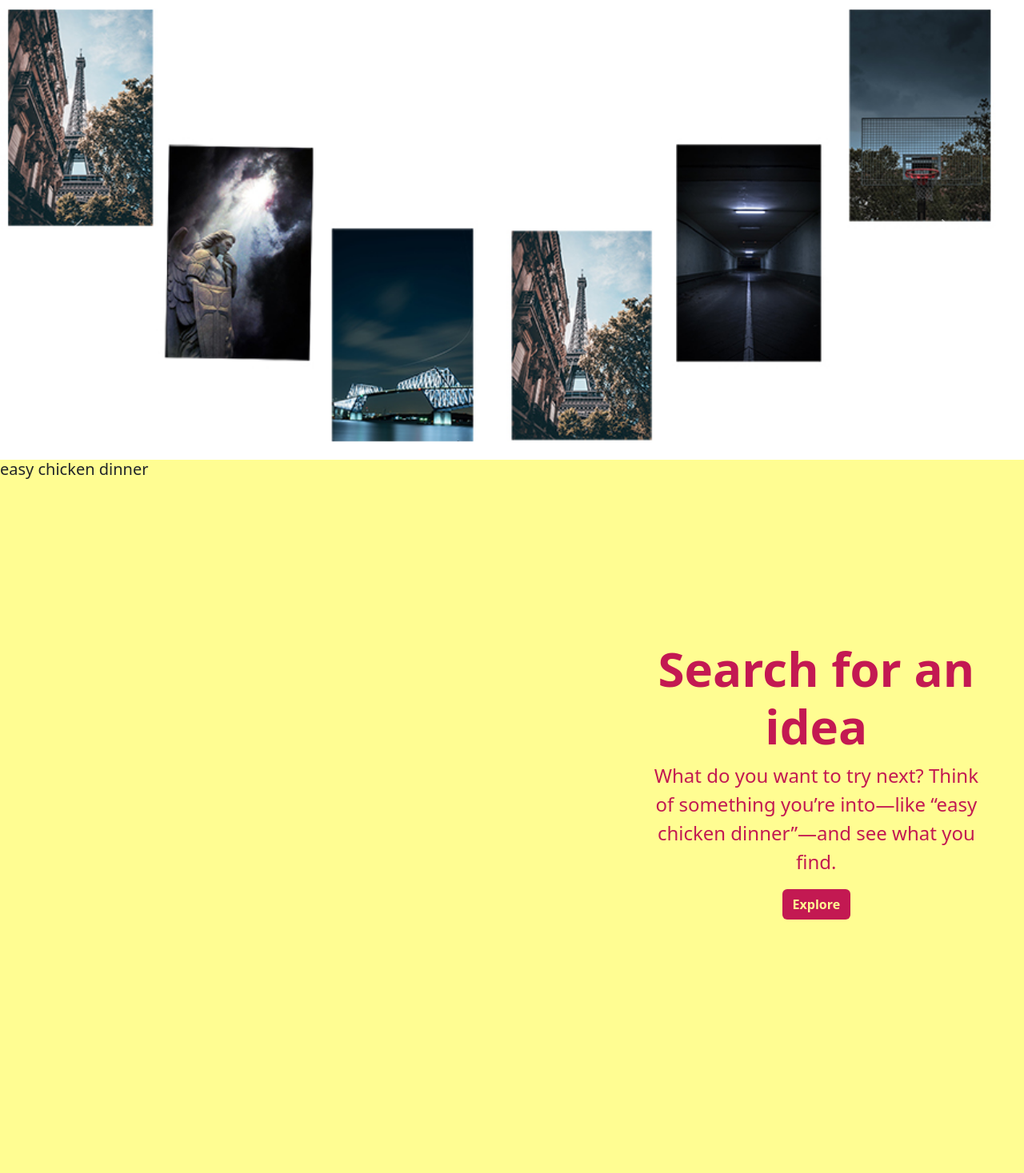
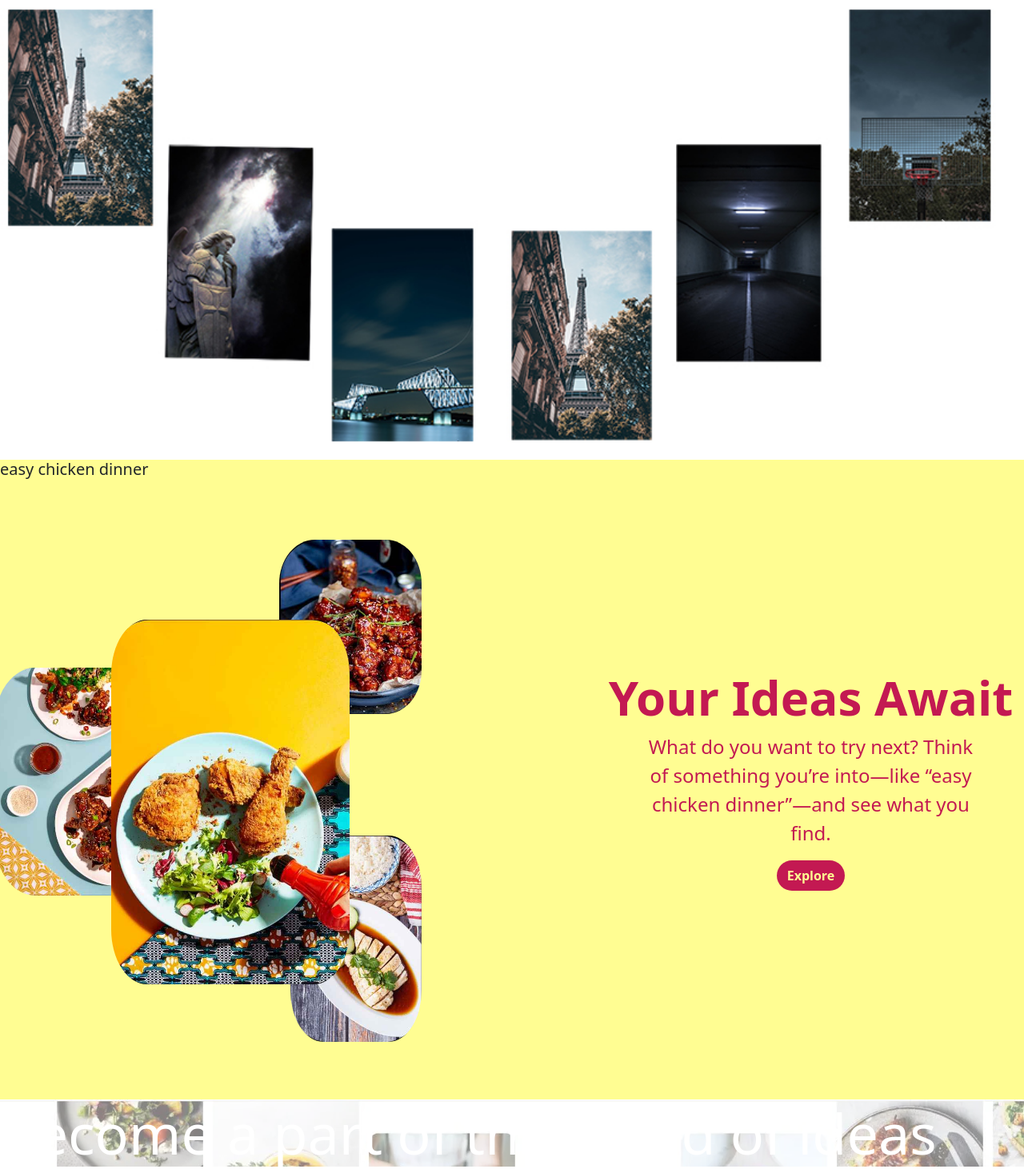
Before and after one commit to sananabbasi/new-one, a PHP site: page / in a window 1280 px wide. Shown: the part 331-1798 px from the top of the page at 80% size. Before the commit the page ends 1481 px from the top, so only its background shows below. Run offline with PHP 8.4, Linux system fonts and the light colour scheme.

Commit message:
Add existing project files to Git

```diff
--- a/index.php
+++ b/index.php
@@ -55,6 +55,7 @@ color:#111111;
 background-color: #C31952;
 color:#FFFD92;
 font-weight:700;
+border-radius: 20px;
 }
 
 .vertical-center {
@@ -64,6 +65,23 @@ font-weight:700;
   -ms-transform: translateY(-50%);
   transform: translateY(-50%);
 }
+.slide1img{
+  position: absolute;
+  top: 0;
+  left: 0;
+  border-radius: 23%;
+}
+.bgimage{
+
+  background-image: url('images/slide2/Example.png');
+  opacity: 0.5;
+    background-color: #000;
+}
+.loginpage{
+  font-size:70px; font-weight:600px; color:#FFFFFF;
+}
+
+
 
 </style>
 </head>
@@ -155,12 +173,20 @@ font-weight:700;
 <div class="yellow-div" style="background-color:#FFFD92; height:100vh; position: relative;">
        <div class="row ">
       <div class="col-md-7">
-         <h5>easy chicken dinner</h5>
+        <div class="imgwraper" style="position: relative">
+        <img  src="images/slide2/download.jpg" style="right: 210px;top:100px; position:absolute; height:218px; width:178px; border-radius: 25%;">
+        <img  src="images/slide2/download (1).jpg" style="right: 540px;top:260px; position:absolute; height:285px; width:204px; border-radius: 25%;">
+        <img  src="images/slide2/download (2).jpg" style="right: 210px;top:470px; position:absolute; height:258px; width:164px; border-radius: 25%;">
+
+        <img  src="images/slide2/download (3).jpg" style="right:300px;top:200px; position:absolute; height:456px; width:298px; border-radius: 15%;">
+</div>
+
+         <h5 class="dinner">easy chicken dinner</h5>
 
        </div>
        <div class="col-md-5">
         <div class="text-center vertical-center">
-         <h1 style="font-size:60px; font-weight:700; color:#C31952;">Search for an idea</h1>
+         <h1 style="font-size:60px; font-weight:700; color:#C31952;">Your Ideas Await</h1>
          <p style="font-size:24px; font-weight: 400; color:#C31952">What do you want to try next? Think<br> of something you’re into—like “easy<br> chicken dinner”—and see what you<br> find.</p>
          <a type="button" class="btn idea-btn">Explore </a>
         </div>
@@ -168,6 +194,14 @@ font-weight:700;
 
 </div>
 </div>
+<!-- Background image -->
+<div class="bgimage">
+
+
+<h1 class="loginpage">Become a part of the world of ideas</h1>
+
+
+</div>
 
 
 </body>
```
Also changed, not shown: images/slide2/Example.png (added), images/slide2/download (1).jpg (added), images/slide2/download (2).jpg (added), images/slide2/download (3).jpg (added), images/slide2/download.jpg (added).
